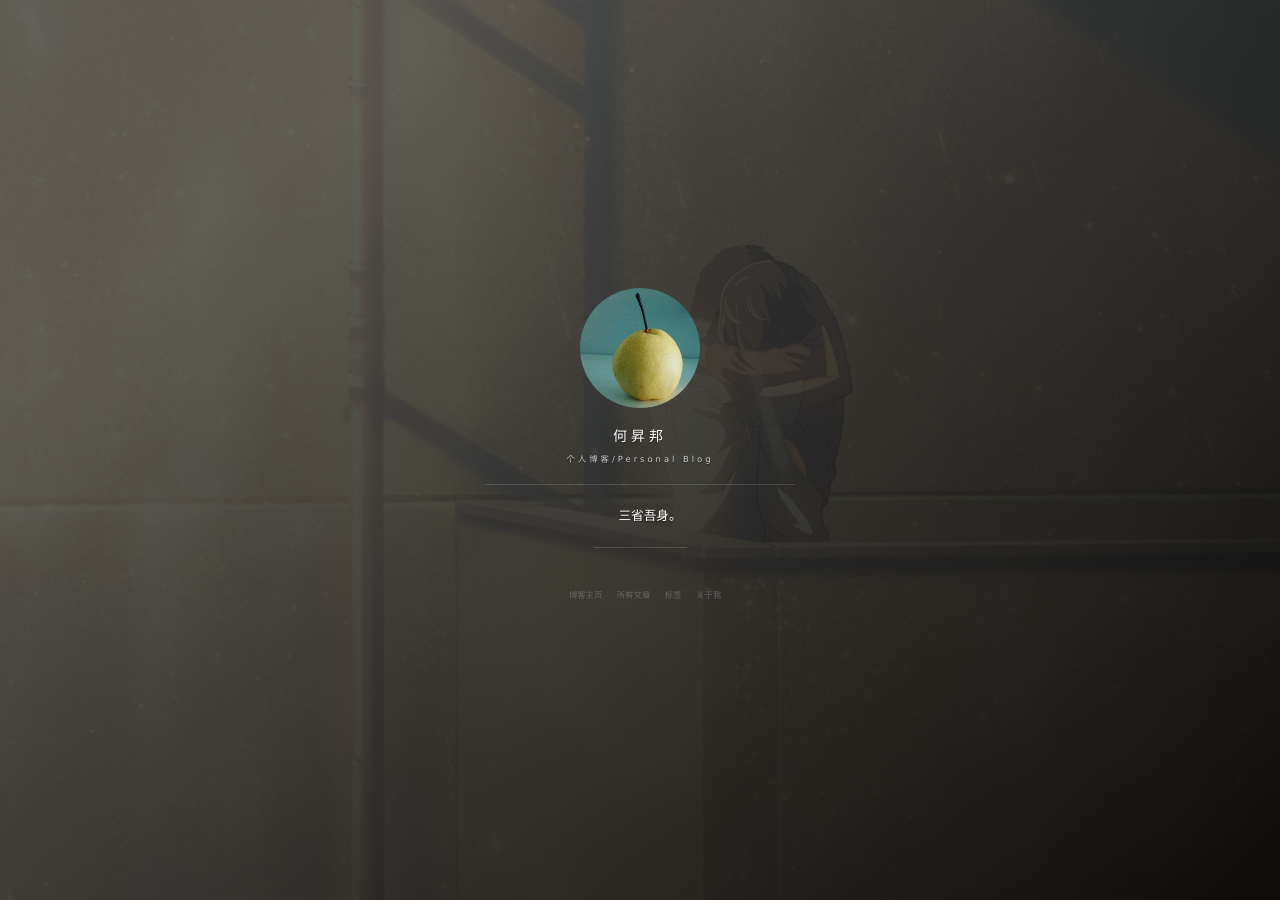
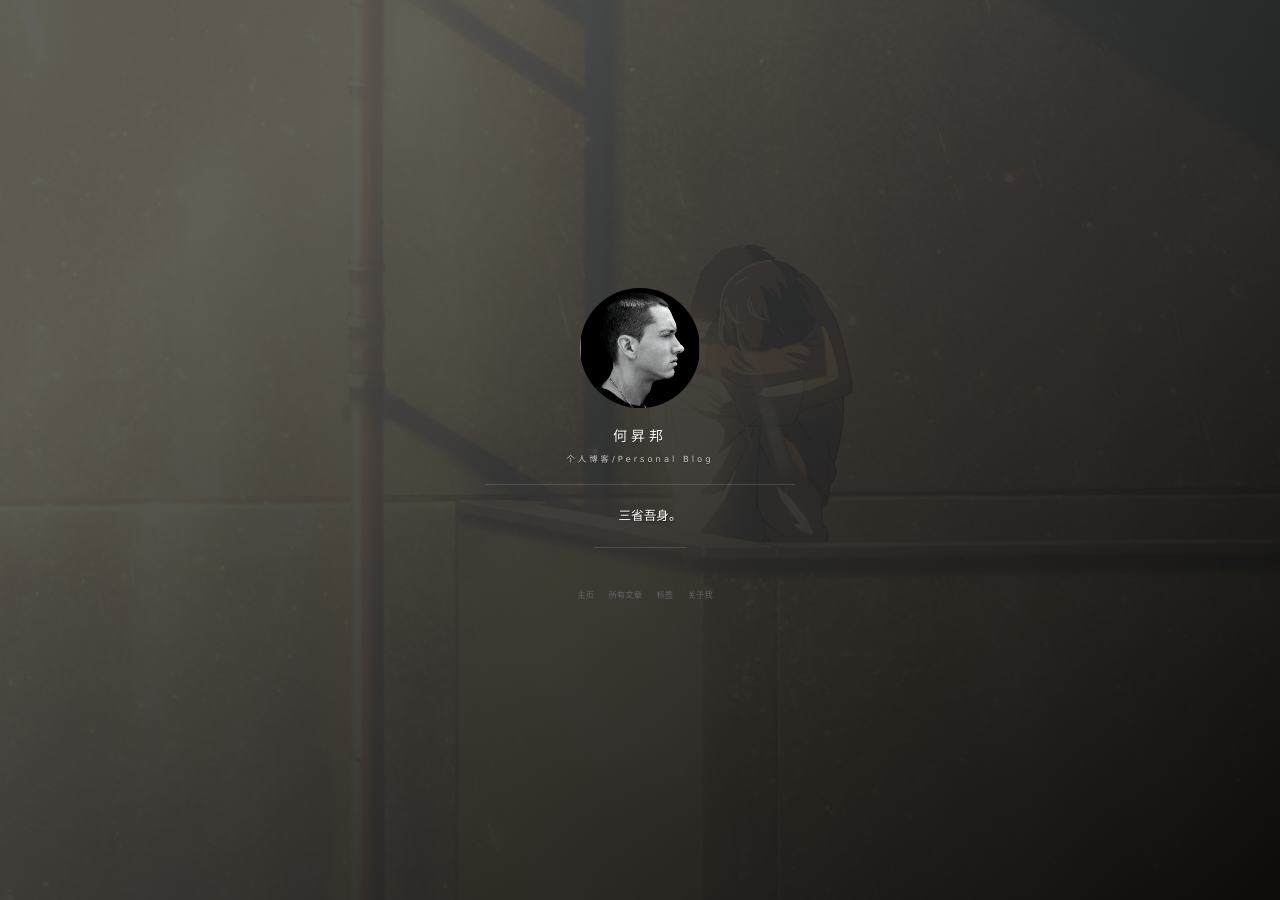
Before and after one commit to heshengbang/heshengbang.github.io, a Jekyll site: the page built from index.html, in a window 1280 px wide. Built offline with Jekyll 4.4.1, drawn with Linux system fonts in a browser that asks for light colours; nearby versions of some CDN libraries; the list of posts is cut into pages by our own code; comment, search, counter and statistics services are not loaded; grey boxes are pictures that could not be loaded.

Commit message:
更新内容

```diff
--- a/_config.yml
+++ b/_config.yml
@@ -49,7 +49,7 @@ cover_color: clear
 
 # The blog button should not be removed.
 blog_button:
-    title: 博客主页
+    title: 主页
 
 # Navigation buttons in the front page.s
 nav:
```
Also changed, not shown: images/avatar.jpg.
